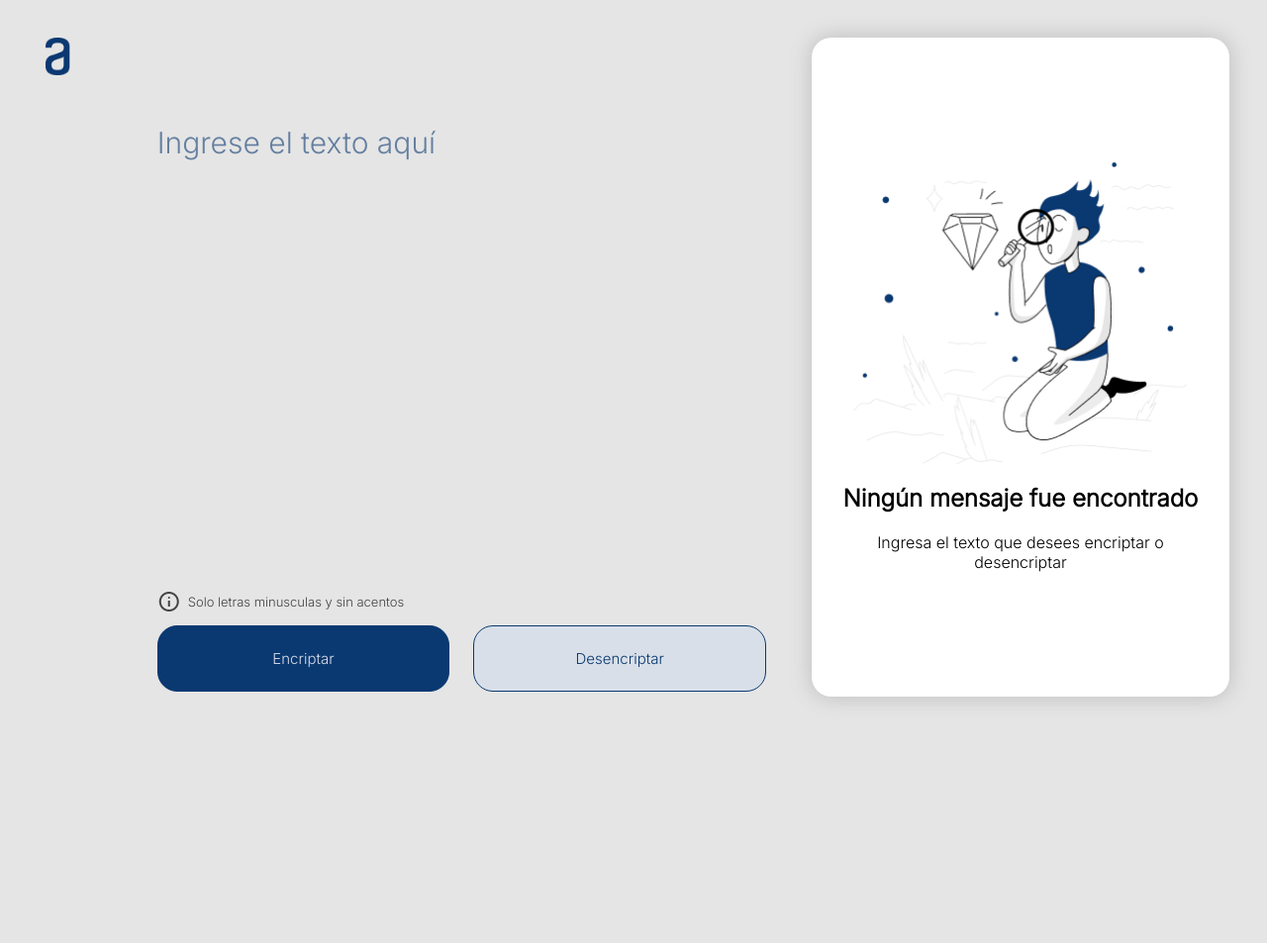
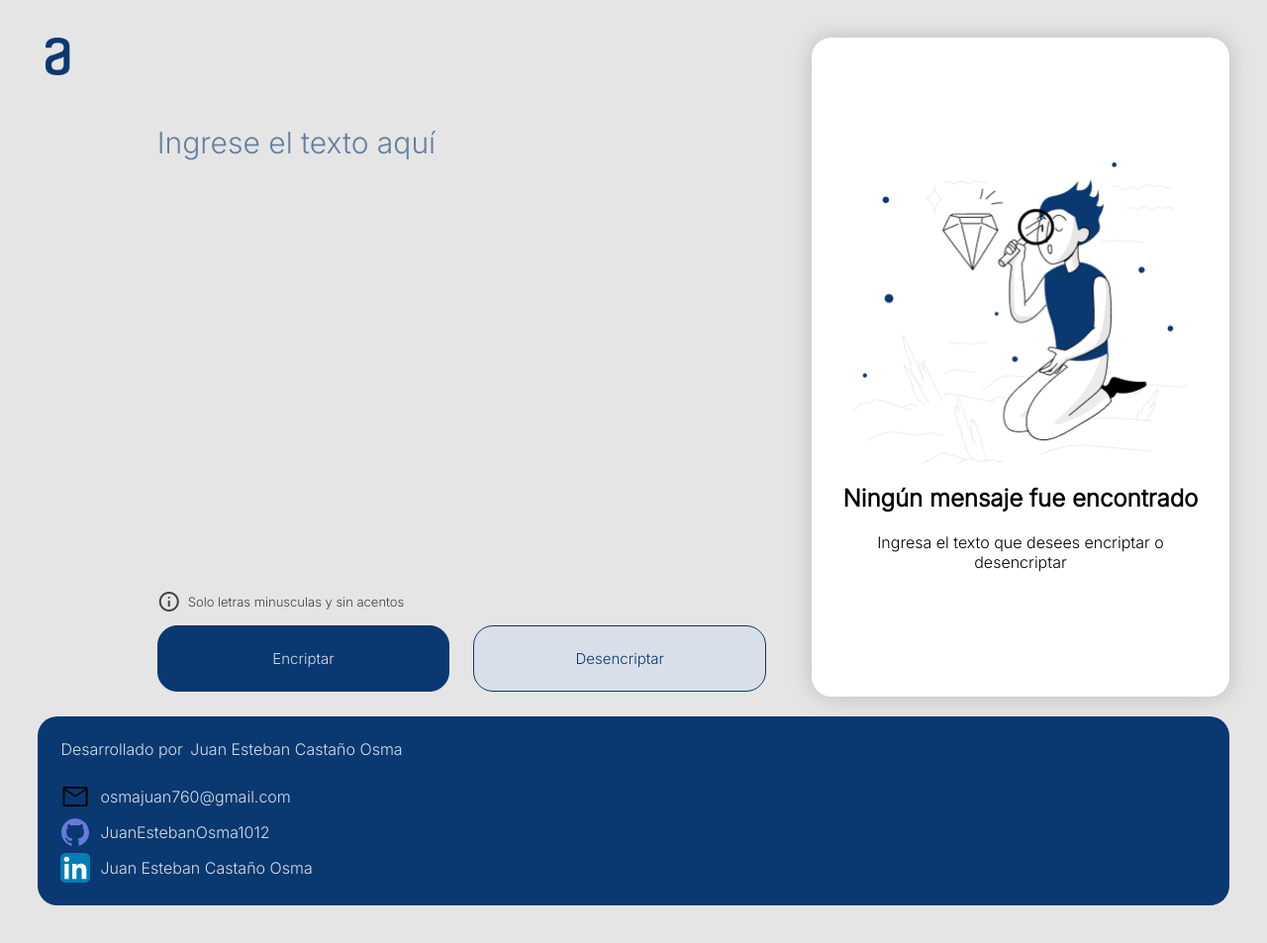
Before and after one commit to JuanEstebanOsma1012/Encrypter, a plain HTML site: page code/index.html in a window 1280 px wide. Shown: the whole page at 99% size. Before the commit the page ends 800 px from the top, so only its background shows below. Drawn offline with nearby package versions, Linux system fonts and the light colour scheme.

Commit message:
pie de pagina con la informacion del desarrollador agregado

```diff
--- a/code/index.css
+++ b/code/index.css
@@ -12,12 +12,13 @@
     padding: 3%;
     display: grid;
     grid-template-columns: 8% repeat(2, 1fr) 1.5fr;
-    grid-template-rows: repeat(4, auto);
+    grid-template-rows: repeat(5, auto);
     grid-template-areas:
         "logo . . result"
         ". input input result"
         ". warning warning result"
-        ". encrypt decrypt result";
+        ". encrypt decrypt result"
+        "footer footer footer footer";
     column-gap: 2%;
     row-gap: 20px;
 
@@ -129,6 +130,55 @@
 
 }
 
+.container .information {
+
+    grid-area: footer;
+    display: flex;
+    flex-direction: column;
+    align-items: flex-start;
+    justify-content: flex-start;
+    background-color: #0A3871;
+    border-radius: 20px;
+    padding: 20px;
+
+}
+
+.container .information * {
+
+    background-color: transparent;
+    color: #D8DFE8;
+    margin: 3px;
+
+}
+
+.container .information #socialLink {
+
+    display: flex;
+    align-items: center;
+    margin: 0;
+    text-decoration: none;
+
+}
+
+.container .information p a {
+
+    text-decoration: none;
+
+}
+
+.container .information p {
+
+    margin-bottom: 20px;
+
+}
+
+#icon {
+
+    width: 30px;
+    margin-right: 10px;
+
+}
+
 .container .decrypt {
 
     grid-area: decrypt;
@@ -143,13 +193,14 @@
 
         padding: 7%;
         grid-template-columns: repeat(2, 1fr);
-        grid-template-rows: 100px repeat(4, auto);
+        grid-template-rows: 100px repeat(5, auto);
         grid-template-areas:
             "logo ."
             "input input"
             "warning warning"
             "encrypt decrypt"
-            "result result";
+            "result result"
+            "footer footer";
 
     }
 
@@ -162,6 +213,7 @@
     .container .result {
 
         padding: 30px;
+        margin-left: 0;
 
     }
 
@@ -173,14 +225,15 @@
 
         padding: 5%;
         grid-template-columns: 1fr;
-        grid-template-rows: 70px repeat(5, auto);
+        grid-template-rows: 70px repeat(6, auto);
         grid-template-areas:
             "logo"
             "input"
             "warning"
             "encrypt"
             "decrypt"
-            "result";
+            "result"
+            "footer";
 
     }
 
--- a/code/index.html
+++ b/code/index.html
@@ -45,6 +45,24 @@
 
         </aside>
 
+        <footer class="information">
+
+            <p>Desarrollado por <a href="https://www.canva.com/design/DAFOreODGtI/XndrYCQkdLssnhHpDUfTfg/view?utm_content=DAFOreODGtI&utm_campaign=designshare&utm_medium=link&utm_source=publishsharelink">Juan Esteban Castaño Osma</a></p>
+            <div id="socialLink">
+                <img src="../resources/mail_FILL0_wght400_GRAD0_opsz48.svg" alt="Email icon" id="icon">
+                osmajuan760@gmail.com
+            </div>
+            <a id="socialLink" href="https://github.com/JuanEstebanOsma1012">
+                <img src="../resources/4202098_github_code_developer_logo_icon.svg" alt="GitHub icon" id="icon">
+                JuanEstebanOsma1012
+            </a>
+            <a id="socialLink" href="https://www.linkedin.com/in/juan-esteban-casta%C3%B1o-osma-747b64235">
+                <img src="../resources/4102586_applications_linkedin_social_social media_icon.svg" alt="Linkedin icon" id="icon">
+                Juan Esteban Castaño Osma
+            </a>
+
+        </footer>
+
     </div>
 
 </body>
```
Also changed, not shown: resources/4102586_applications_linkedin_social_social media_icon.svg (added), resources/4202098_github_code_developer_logo_icon.svg (added), resources/mail_FILL0_wght400_GRAD0_opsz48.svg (added).
